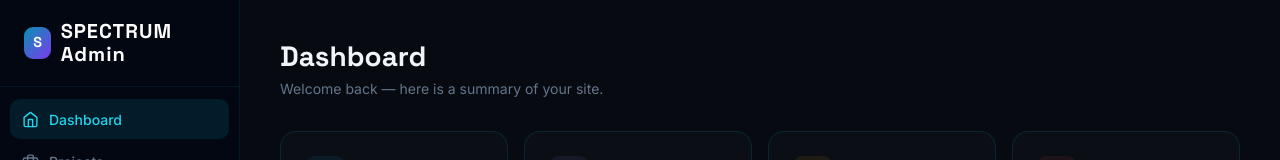
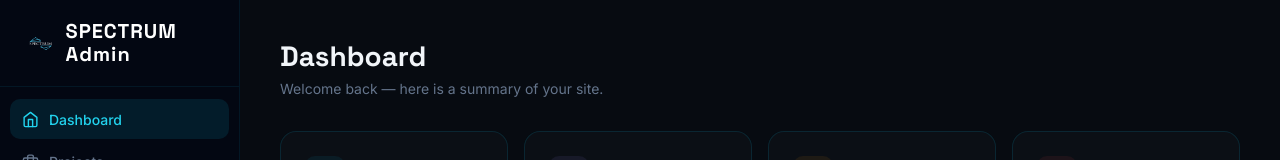
Before and after one commit to Spectrum-electronics-club/web, a React (Vite) app in the folder client/: page /admin/dashboard in a window 1280 px wide. Shown: the top 160 px of the page. Built offline with nearby package versions, Linux system fonts and the light colour scheme; no server answers; sample sign-in values are in the browser's storage.

Commit message:
style: replace default admin logo with logo.png

```diff
--- a/client/src/components/organisms/AdminSidebar.jsx
+++ b/client/src/components/organisms/AdminSidebar.jsx
@@ -31,7 +31,7 @@ export default function AdminSidebar() {
     }}>
       {/* Logo */}
       <div style={{ padding:'1.25rem 1.5rem', borderBottom:'1px solid rgba(0,212,255,0.08)', display:'flex', alignItems:'center', gap:'0.6rem' }}>
-        <div style={{ width:'32px', height:'32px', borderRadius:'9px', background:'linear-gradient(135deg,#0891b2,#7c3aed)', display:'flex', alignItems:'center', justifyContent:'center', fontFamily:"'Space Grotesk',sans-serif", fontWeight:800, color:'white', fontSize:'0.9rem' }}>S</div>
+        <img src="/logo.png" alt="Spectrum" style={{ width:'32px', height:'32px', borderRadius:'9px', objectFit:'contain' }} />
         <h2 style={{ color: '#fff', fontSize: '1.25rem', fontWeight: 700, margin: 0, letterSpacing: '0.05em' }}>
           SPECTRUM Admin
         </h2>
```
